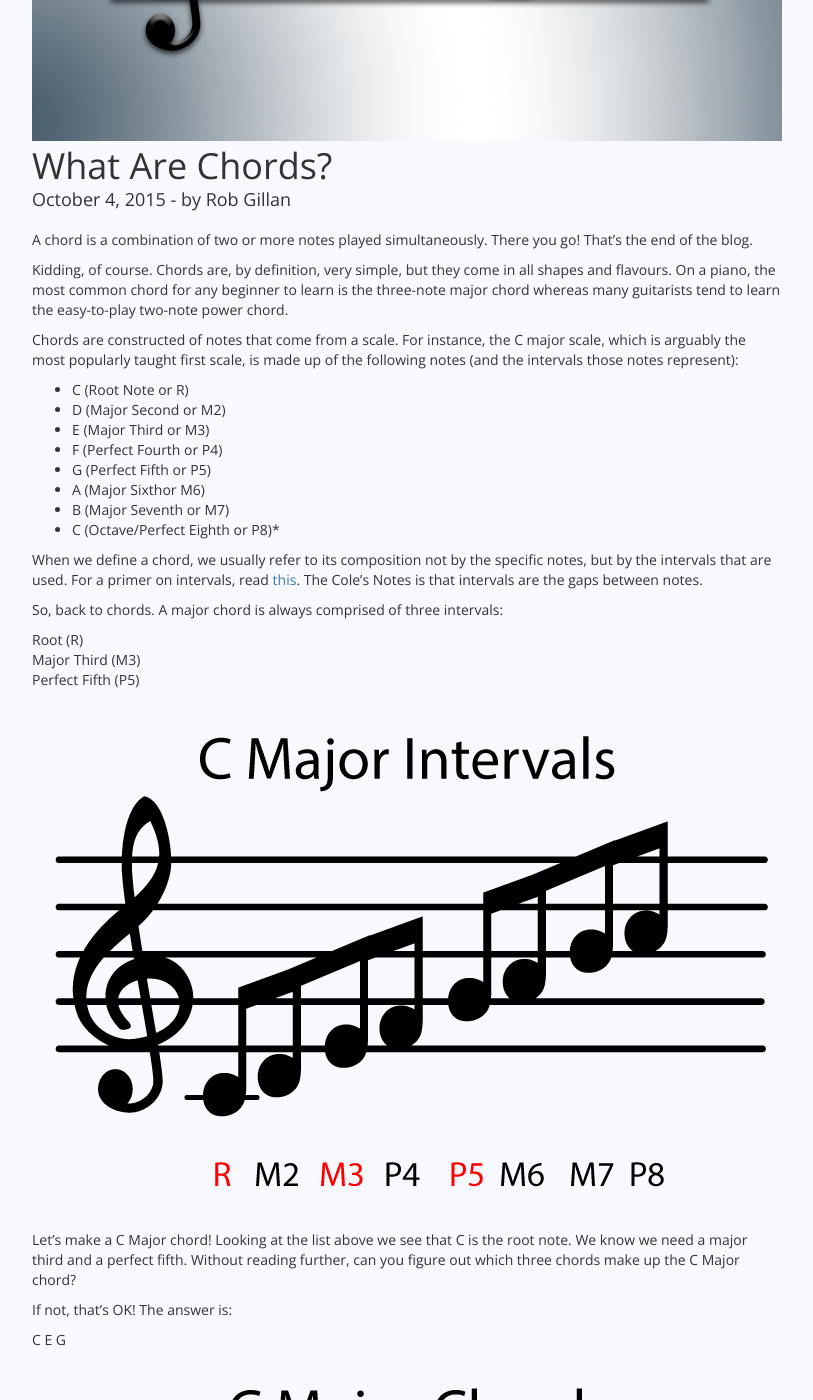
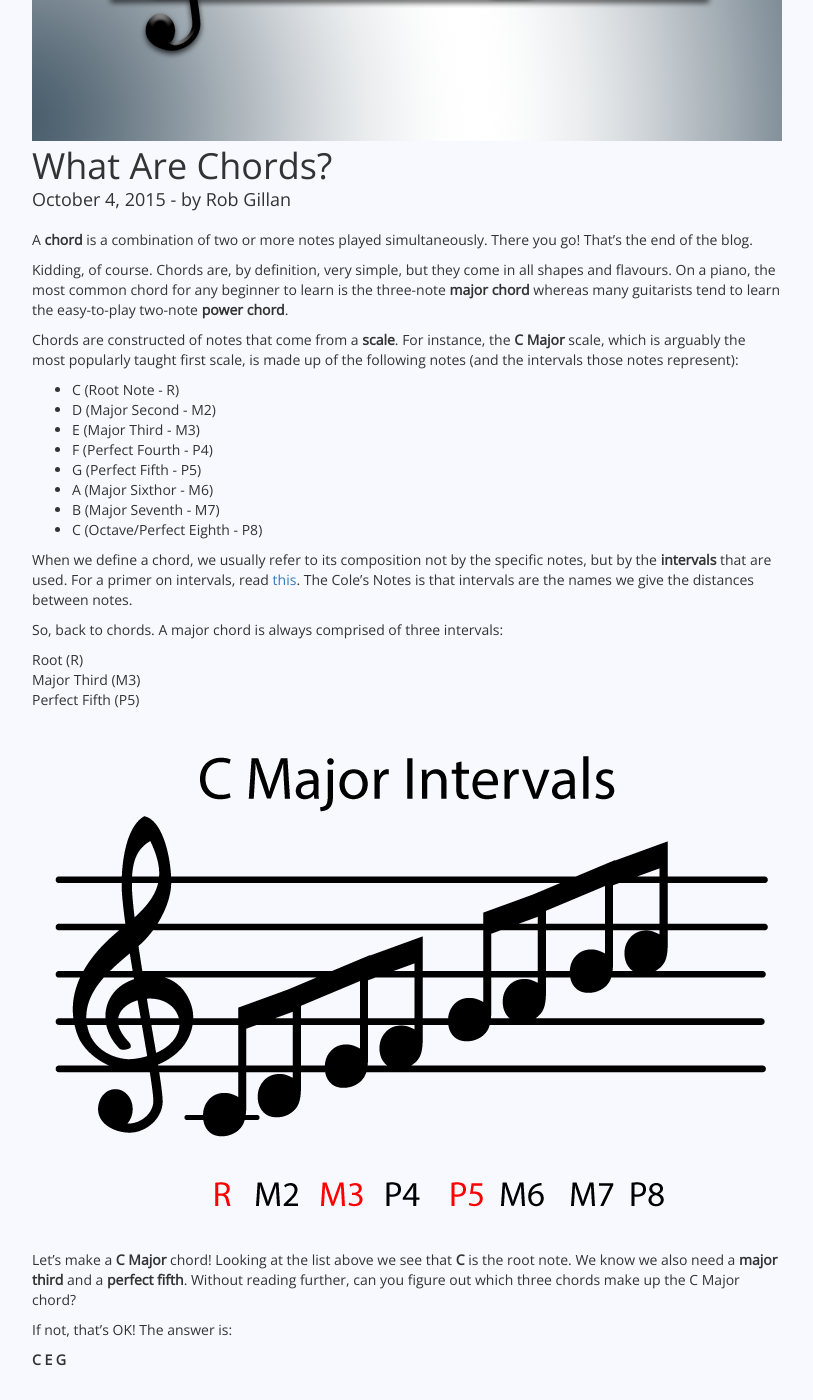
Before and after one commit to pitchplay/blog-content, a Jekyll site: the page built from _posts/2015-10-04-WhatAreChords.md, in a window 1280 px wide and 1400 px high, scrolled down 419 px. Shown: the whole window, without its empty margins (38-851 px from the left). Built offline with Jekyll 4.4.1, drawn with Linux system fonts in a browser that asks for light colours; nearby versions of some CDN libraries; Markdown is read by kramdown in place of the engine named in the settings; some of the changed text lies outside the part shown.

Commit message:
Update certain text to have bold styling

```diff
--- a/_posts/2015-10-04-WhatAreChords.md
+++ b/_posts/2015-10-04-WhatAreChords.md
@@ -6,22 +6,22 @@ categories: terminology
 tags: [chord, chords, learning, terminology, piano, guitar, stringed, instruments, instrument]
 img: what-are-chords.png
 ---
-A chord is a combination of two or more notes played simultaneously. There you go! That's the end of the blog.
+A **chord** is a combination of two or more notes played simultaneously. There you go! That's the end of the blog.
 
-Kidding, of course. Chords are, by definition, very simple, but they come in all shapes and flavours. On a piano, the most common chord for any beginner to learn is the three-note major chord whereas many guitarists tend to learn the easy-to-play two-note power chord.
+Kidding, of course. Chords are, by definition, very simple, but they come in all shapes and flavours. On a piano, the most common chord for any beginner to learn is the three-note **major chord** whereas many guitarists tend to learn the easy-to-play two-note **power chord**.
 
-Chords are constructed of notes that come from a scale. For instance, the C major scale, which is arguably the most popularly taught first scale, is made up of the following notes (and the intervals those notes represent):
+Chords are constructed of notes that come from a **scale**. For instance, the **C Major** scale, which is arguably the most popularly taught first scale, is made up of the following notes (and the intervals those notes represent):
 
- - C (Root Note or R)
- - D (Major Second or M2)
- - E (Major Third or M3)
- - F (Perfect Fourth or P4)
- - G (Perfect Fifth or P5)
- - A (Major Sixthor  M6)
- - B (Major Seventh or M7)
- - C (Octave/Perfect Eighth or P8)\*
+ - C (Root Note - R)
+ - D (Major Second - M2)
+ - E (Major Third - M3)
+ - F (Perfect Fourth - P4)
+ - G (Perfect Fifth - P5)
+ - A (Major Sixthor - M6)
+ - B (Major Seventh - M7)
+ - C (Octave/Perfect Eighth - P8)
 
-When we define a chord, we usually refer to its composition not by the specific notes, but by the intervals that are used. For a primer on intervals, read [this]. The Cole's Notes is that intervals are the gaps between notes.
+When we define a chord, we usually refer to its composition not by the specific notes, but by the **intervals** that are used. For a primer on intervals, read [this]. The Cole's Notes is that intervals are the names we give the distances between notes.
 
 So, back to chords. A major chord is always comprised of three intervals:
 
@@ -31,18 +31,20 @@ Perfect Fifth (P5)
 
 ![C Major Intervals](/assets/img/whatarechords/c-major-intervals.png)
 
-Let's make a C Major chord! Looking at the list above we see that C is the root note. We know we need a major third and a perfect fifth. Without reading further, can you figure out which three chords make up the C Major chord?
+Let's make a **C Major** chord! Looking at the list above we see that **C** is the root note. We know we also need a **major third** and a **perfect fifth**. Without reading further, can you figure out which three chords make up the C Major chord?
 
 If not, that's OK! The answer is:
 
-C E G
+**C E G**
 
 ![C Major chord on a stave](/assets/img/whatarechords/c-major-chord.png)
 
- Now you can play a C Major chord simply by finding those three notes on your instrument and playing them in unison. Likewise, if you see those three notes appear vertically aligned on a staff then you know what you are dealing with!
+Now you can play a C Major chord simply by finding those three notes on your instrument and playing them in unison. Likewise, if you see those three notes appear vertically aligned on a staff then you know what you are dealing with!
 
- Chords have lots of variants like: minor (where the Major Third is flatted to a Minor Third), and Major Seventh (where we add a Major Seventh to the chord making it a four-note chord). Chords have many variants; this list is hardly exhaustive!
+Chords have lots of variants like: **minor** (where the **major third** is flatted to a **minor third**), and **major seventh** (where we add a **major seventh** to the chord making it a four-note chord). Chords have many variants; this list is hardly exhaustive!
 
- Now that you've gotten a taste about what chords are, you may find it useful to refresh your memory about scales and intervals!
+Now that you've gotten a taste about what chords are, you may find it useful to refresh your memory about [scales] and [intervals]!
 
- [this]: https://en.wikipedia.org/wiki/Interval_(music)
+[this]: /terminology/WhatAreIntervals/
+[scales]: /terminology/WhatAreScales/
+[intervals]: /terminology/WhatAreIntervals/
```
Also changed, not shown: _posts/2015-10-08-WhatAreIntervals.md (+10 -10 lines), _posts/2015-10-11-WhatAreEnharmonics.md (+5 -5 lines), _posts/2015-10-13-WhatAreScales.md (+13 -13 lines).
